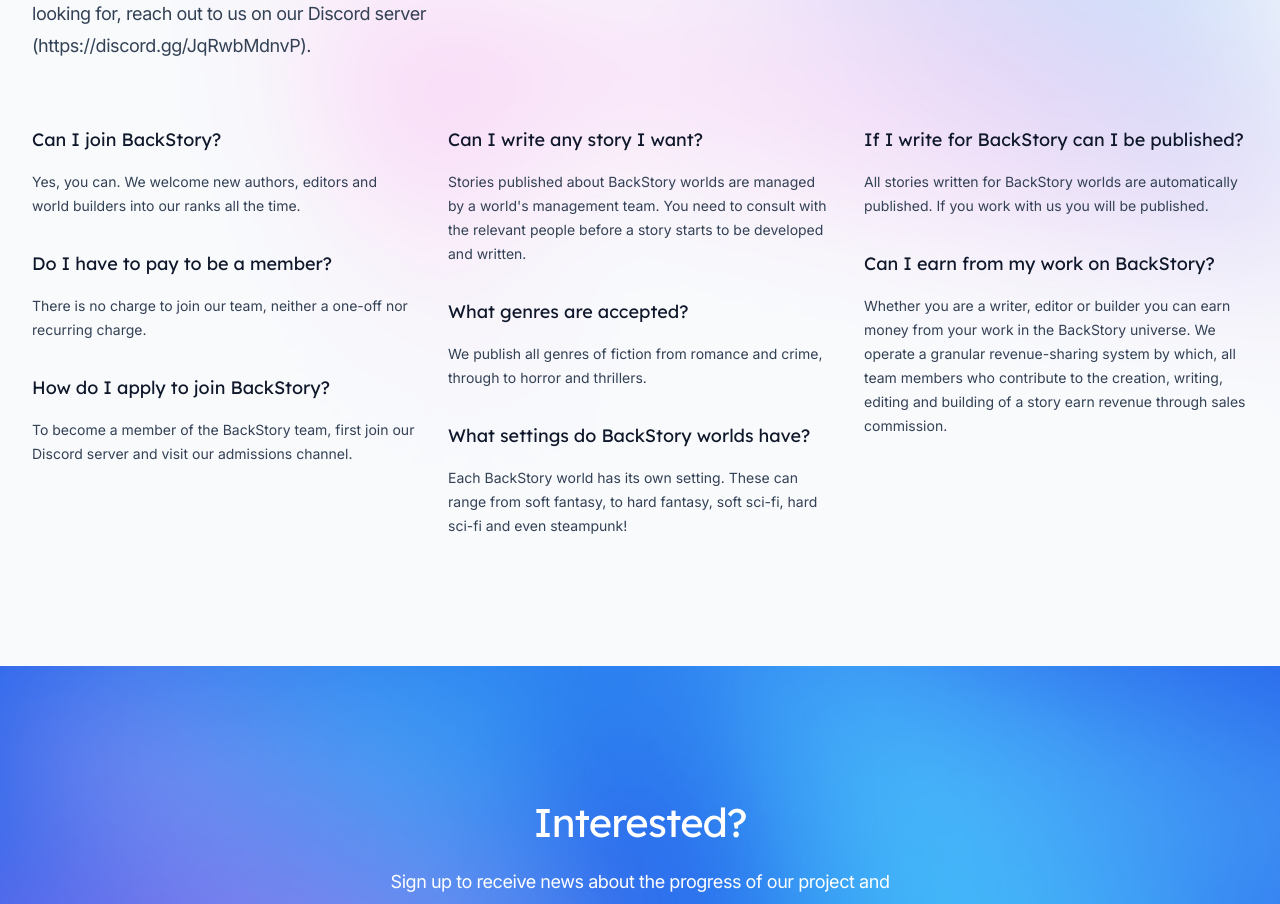
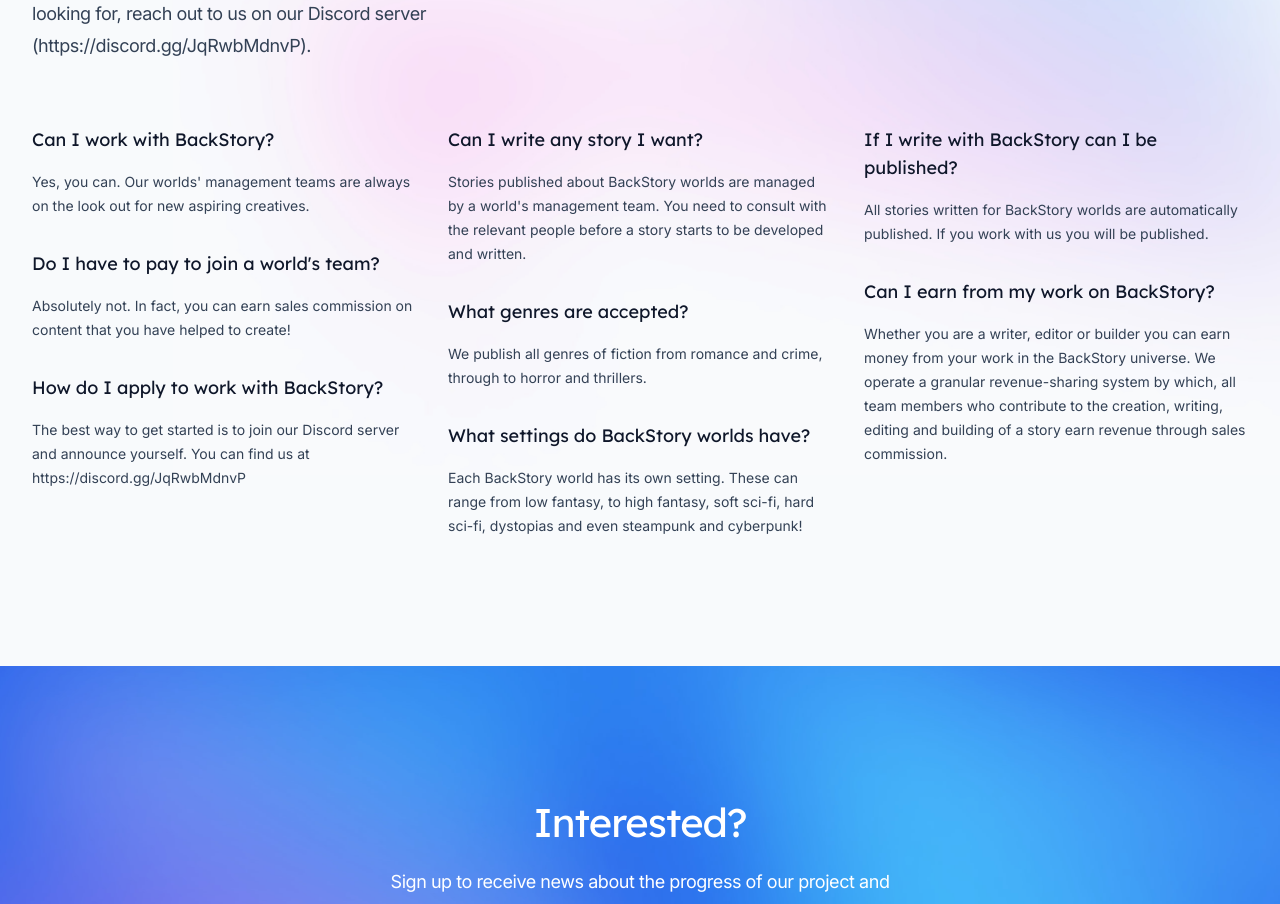
Before and after one commit to BackStoryOrg/website, a Next.js app: page / in a window 1280 px wide. Shown: the part 900-1804 px from the top of the page. Built offline with nearby package versions, Linux system fonts and the light colour scheme.

Commit message:
Update FAQ

```diff
--- a/src/components/Faqs.tsx
+++ b/src/components/Faqs.tsx
@@ -6,18 +6,18 @@
 const faqs = [
   [
     {
-      question: 'Can I join BackStory?',
+      question: 'Can I work with BackStory?',
       answer:
-        'Yes, you can. We welcome new authors, editors and world builders into our ranks all the time.',
+        "Yes, you can. Our worlds' management teams are always on the look out for new aspiring creatives.",
     },
     {
-      question: 'Do I have to pay to be a member?',
-      answer: 'There is no charge to join our team, neither a one-off nor recurring charge.',
+      question: "Do I have to pay to join a world's team?",
+      answer: 'Absolutely not. In fact, you can earn sales commission on content that you have helped to create!',
     },
     {
-      question: 'How do I apply to join BackStory?',
+      question: 'How do I apply to work with BackStory?',
       answer:
-        'To become a member of the BackStory team, first join our Discord server and visit our admissions channel.',
+        'The best way to get started is to join our Discord server and announce yourself. You can find us at https://discord.gg/JqRwbMdnvP',
     },
   ],
   [
@@ -36,12 +36,12 @@
       question:
         'What settings do BackStory worlds have?',
       answer:
-        'Each BackStory world has its own setting. These can range from soft fantasy, to hard fantasy, soft sci-fi, hard sci-fi and even steampunk!',
+        'Each BackStory world has its own setting. These can range from low fantasy, to high fantasy, soft sci-fi, hard sci-fi, dystopias and even steampunk and cyberpunk!',
     },
   ],
   [
     {
-      question: 'If I write for BackStory can I be published?',
+      question: 'If I write with BackStory can I be published?',
       answer:
         'All stories written for BackStory worlds are automatically published. If you work with us you will be published.',
     },
```
